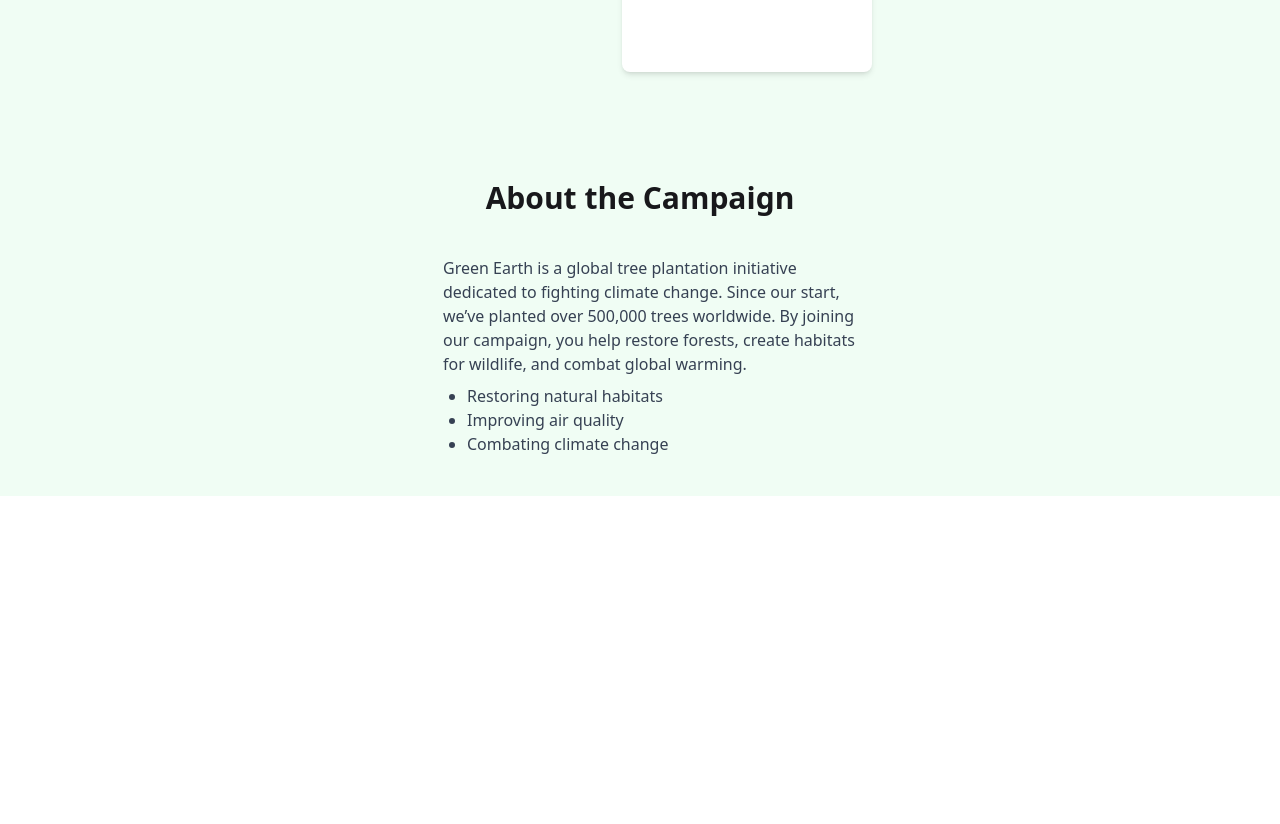
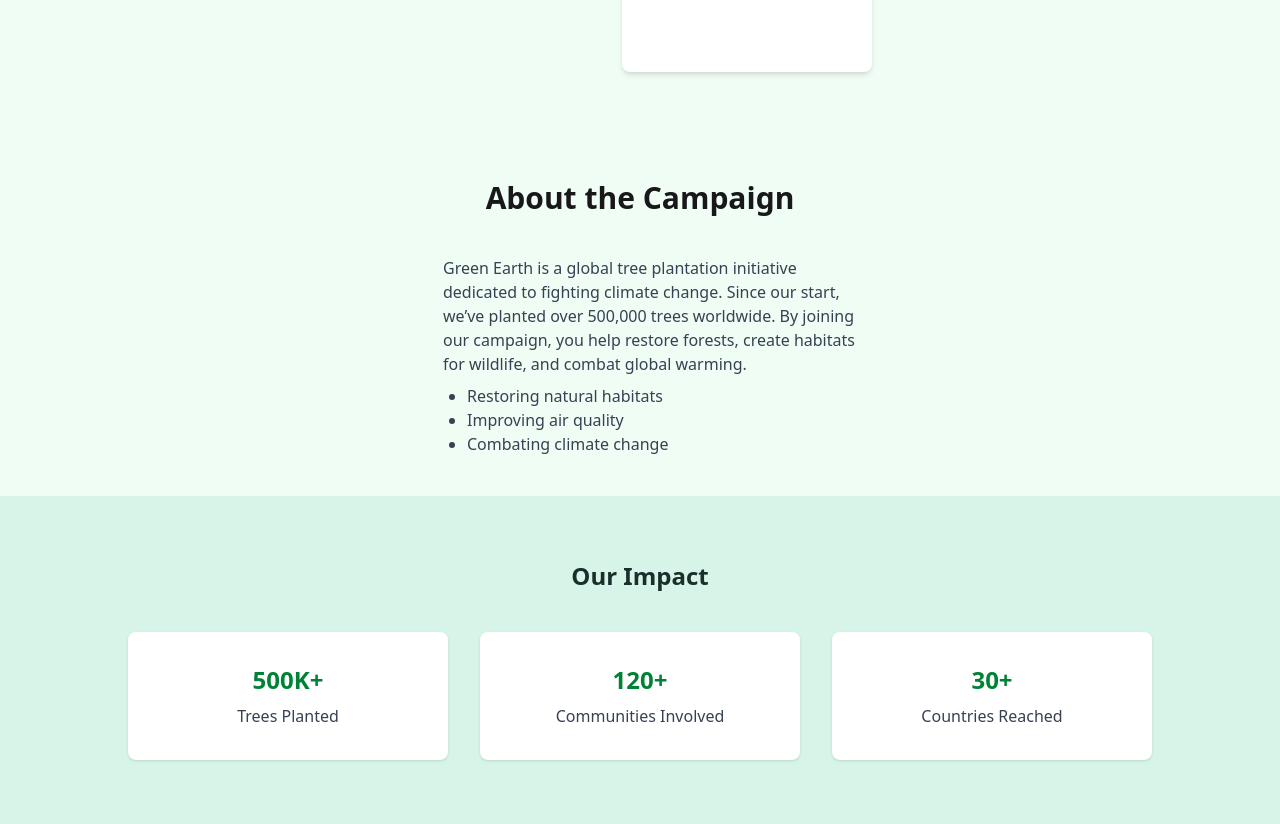
Before and after one commit to ivyfaraezi/Green-Earth, a plain HTML site: page index.html in a window 1280 px wide. Shown: the part 1300-2124 px from the top of the page. Before the commit the page ends 1796 px from the top, so only its background shows below. Drawn offline with nearby package versions, Linux system fonts and the light colour scheme.

Commit message:
Impact Section Done

```diff
--- a/index.html
+++ b/index.html
@@ -102,5 +102,25 @@
             </div>
         </div>
     </section>
+    <section class="bg-[#d6f5e8] py-10 sm:py-16">
+        <h2 class="text-xl sm:text-2xl font-bold text-center mb-6 sm:mb-10 text-[#1a2e2b]">Our Impact</h2>
+        <div class="flex flex-col sm:flex-row justify-center items-center gap-6 sm:gap-8 px-2">
+            <div
+                class="bg-white rounded-lg shadow px-6 sm:px-12 py-6 sm:py-8 flex flex-col items-center w-full sm:w-[320px] transition-transform duration-300 hover:scale-105 hover:shadow-xl">
+                <span class="text-xl sm:text-2xl font-bold text-green-700 mb-2">500K+</span>
+                <span class="text-gray-700 text-sm sm:text-base">Trees Planted</span>
+            </div>
+            <div
+                class="bg-white rounded-lg shadow px-6 sm:px-12 py-6 sm:py-8 flex flex-col items-center w-full sm:w-[320px] transition-transform duration-300 hover:scale-105 hover:shadow-xl">
+                <span class="text-xl sm:text-2xl font-bold text-green-700 mb-2">120+</span>
+                <span class="text-gray-700 text-sm sm:text-base">Communities Involved</span>
+            </div>
+            <div
+                class="bg-white rounded-lg shadow px-6 sm:px-12 py-6 sm:py-8 flex flex-col items-center w-full sm:w-[320px] transition-transform duration-300 hover:scale-105 hover:shadow-xl">
+                <span class="text-xl sm:text-2xl font-bold text-green-700 mb-2">30+</span>
+                <span class="text-gray-700 text-sm sm:text-base">Countries Reached</span>
+            </div>
+        </div>
+    </section>
 </body>
 </html>
```
